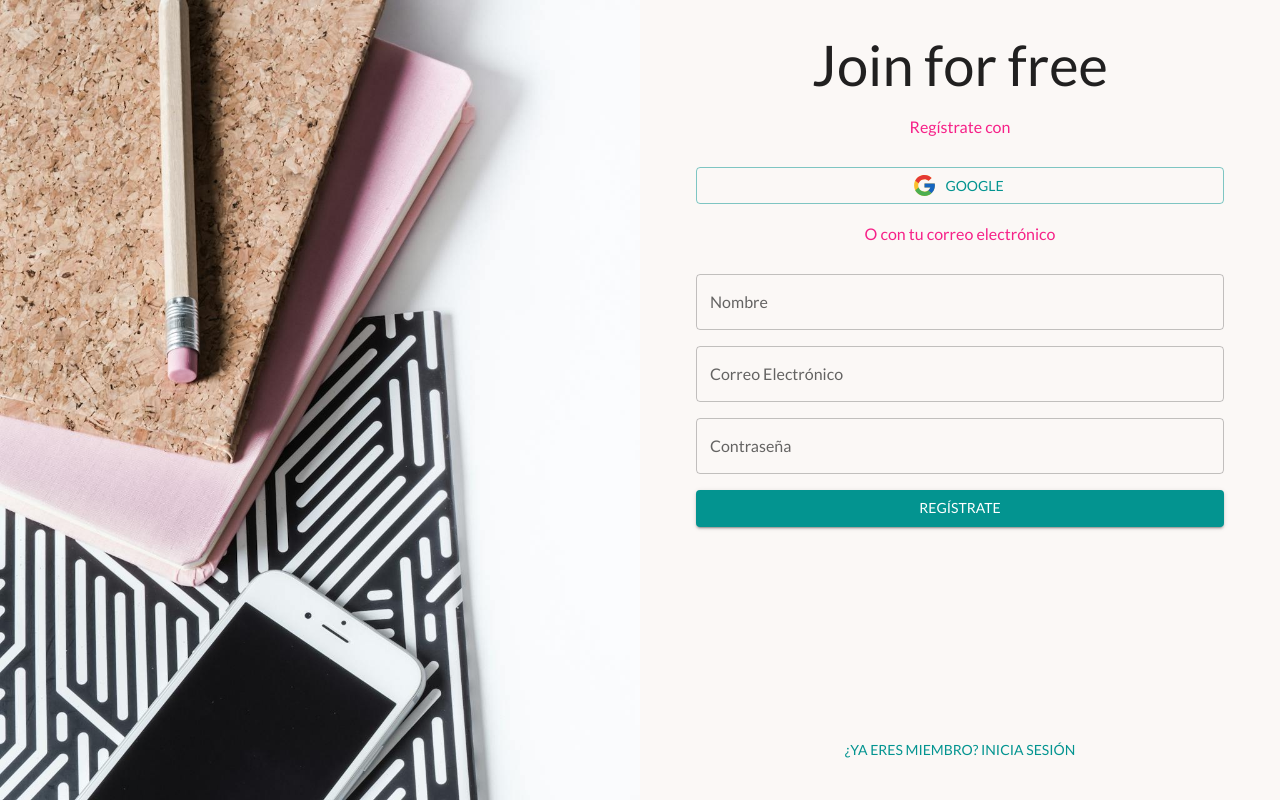
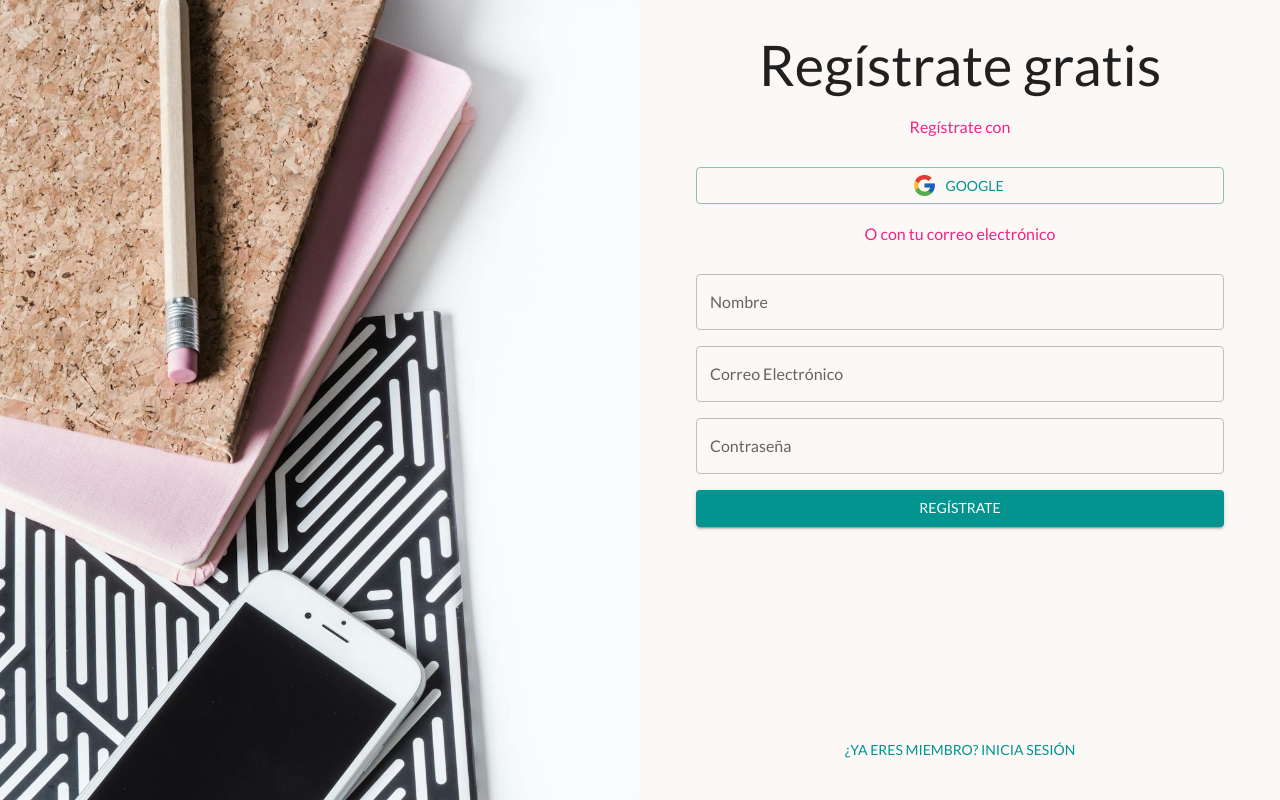
Before and after one commit to Tibo46/lernia, a React (Vite) app: page / in a window 1280 px wide. Both pictures are taken after a click on the button "¿NO ERES MIEMBRO? REGÍSTRATE AHORA GRATIS". Built offline with nearby package versions, Linux system fonts and the light colour scheme; no server answers.

Commit message:
translate join for free

```diff
--- a/src/pages/Authentication/SignUp.tsx
+++ b/src/pages/Authentication/SignUp.tsx
@@ -69,7 +69,7 @@ const SignUp: React.FC<{
       <Stack spacing={2} justifyContent="space-between" sx={{ height: "100%" }}>
         <Stack spacing={2}>
           <Typography variant="h1" textAlign="center">
-            Join for free
+            Regístrate gratis
           </Typography>
           <Grid container={true} spacing={2}>
             <Grid size={12}>
```
